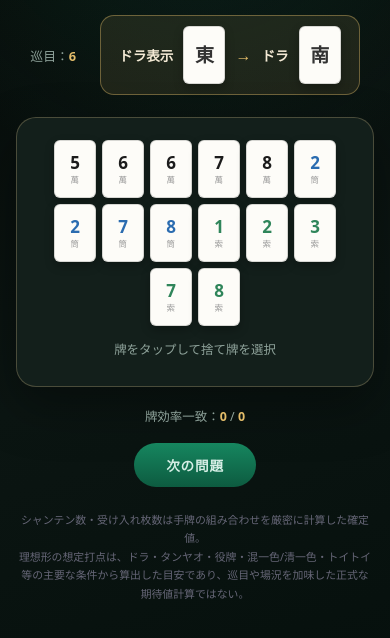
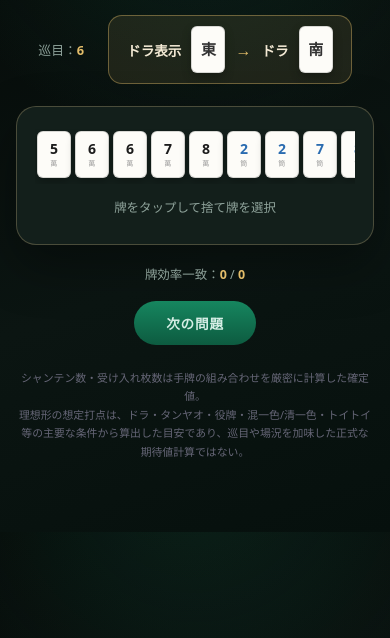
Before and after one commit to pcsanze/mahjong-nanikiru, a plain HTML site: page index.html in a window 390 px wide. Shown: the part 72-710 px from the top of the page. Drawn offline with Linux system fonts and the light colour scheme.

Commit message:
Keep 14-tile hand in one row on mobile
Wrapped the hand in a horizontally scrollable container instead of letting
it wrap to multiple lines, and shrank tile size slightly below 480px to
reduce how much scrolling is needed.

```diff
--- a/index.html
+++ b/index.html
@@ -36,10 +36,11 @@
     background: var(--panel); border: 1px solid var(--line); border-radius: 20px; padding: 22px 18px;
     box-shadow: 0 20px 50px rgba(0,0,0,.35);
   }
-  .hand-row { display: flex; flex-wrap: wrap; gap: 6px; justify-content: center; margin-bottom: 14px; }
+  .hand-row-scroll { overflow-x: auto; -webkit-overflow-scrolling: touch; margin-bottom: 14px; }
+  .hand-row { display: flex; flex-wrap: nowrap; gap: 6px; justify-content: center; width: max-content; min-width: 100%; padding: 2px 2px 6px; }
   .tile {
     width: 42px; height: 58px; border-radius: 6px; background: #fdfcf8; border: 1px solid rgba(0,0,0,.15);
-    display: flex; flex-direction: column; align-items: center; justify-content: center;
+    display: flex; flex-direction: column; align-items: center; justify-content: center; flex-shrink: 0;
     box-shadow: 0 4px 10px rgba(0,0,0,.25); cursor: pointer; user-select: none;
     transition: transform .12s ease, box-shadow .12s ease;
   }
@@ -66,6 +67,14 @@
 
   .cols { display: grid; grid-template-columns: repeat(3, 1fr); gap: 12px; }
   @media (max-width: 720px) { .cols { grid-template-columns: 1fr; } }
+
+  @media (max-width: 480px) {
+    .tile { width: 34px; height: 47px; }
+    .tile .num { font-size: 14px; }
+    .tile .suit { font-size: 7px; }
+    .tile.honor .num { font-size: 15px; }
+    .hand-row { gap: 4px; }
+  }
   .col {
     background: rgba(0,0,0,.22); border: 1px solid var(--line); border-radius: 14px; padding: 14px;
   }
@@ -108,7 +117,7 @@
   </div>
 
   <div class="board">
-    <div class="hand-row" id="handRow"></div>
+    <div class="hand-row-scroll"><div class="hand-row" id="handRow"></div></div>
     <p class="hint" id="hint">牌をタップして捨て牌を選択</p>
 
     <div class="result" id="result" style="display:none">
```
